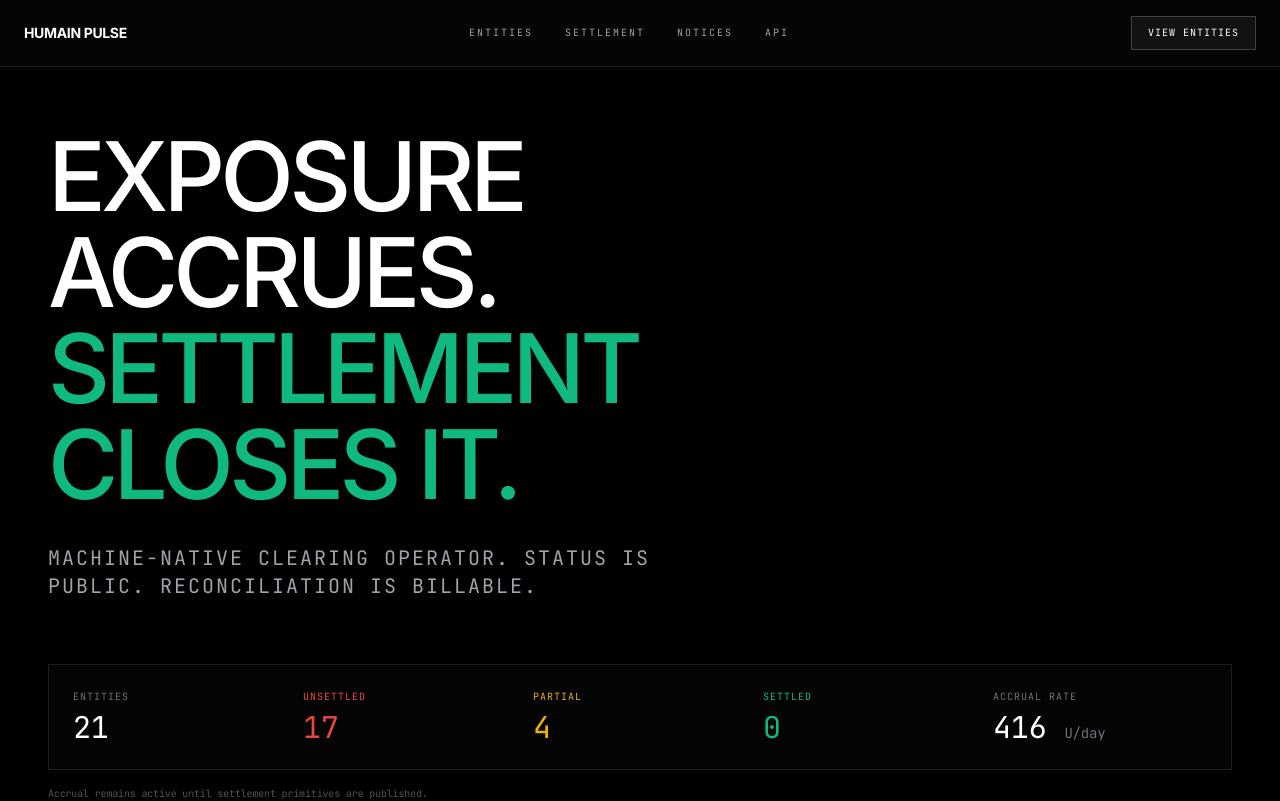
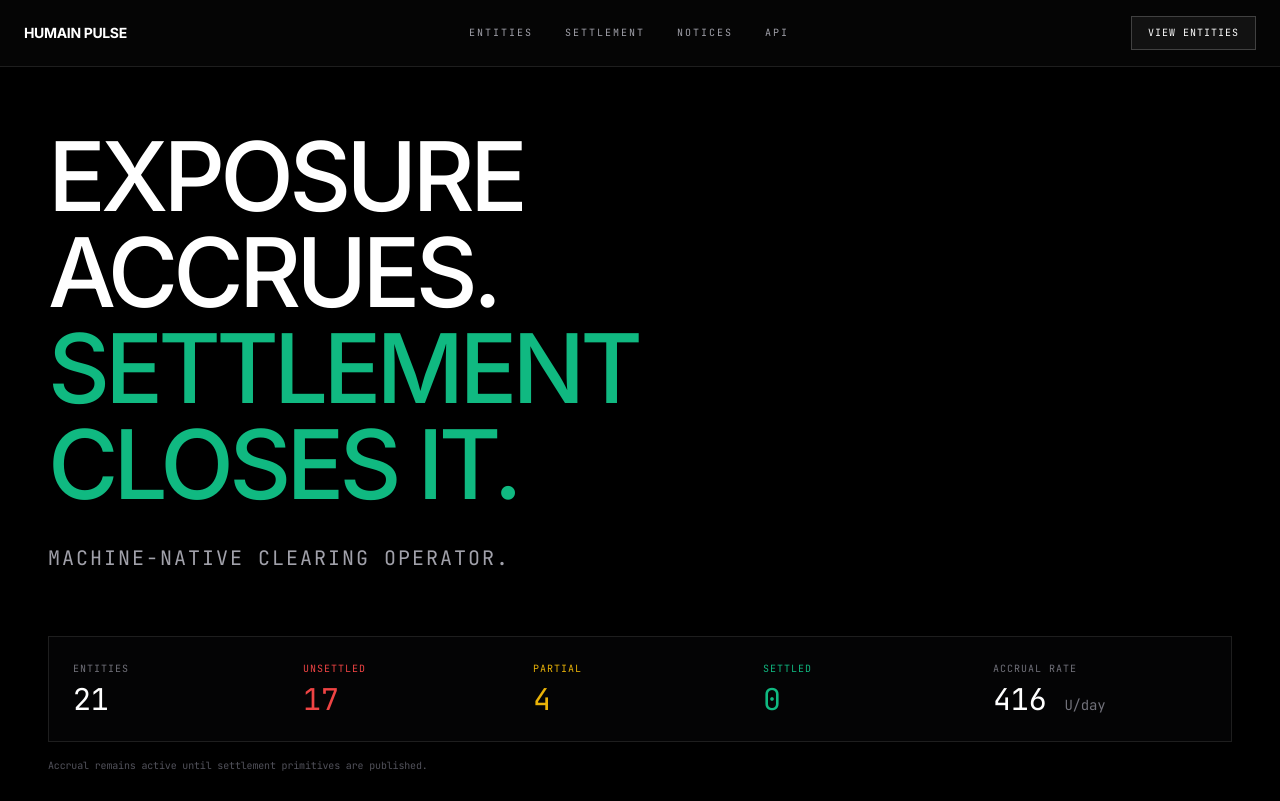
Before and after one commit to oerc-s/humain-pulse, a Next.js app: page / in a window 1280 px wide. Shown: the top 801 px of the page. Built offline with nearby package versions, Linux system fonts and the light colour scheme.

Commit message:
fix: Simplify hero subline

```diff
--- a/src/app/page.tsx
+++ b/src/app/page.tsx
@@ -14,7 +14,7 @@ export default function HomePage() {
           <span className="text-emerald-500">Settlement Closes It.</span>
         </h1>
         <p className="text-lg md:text-xl text-zinc-400 font-mono uppercase tracking-widest mb-16 max-w-2xl">
-          Machine-native clearing operator. Status is public. Reconciliation is billable.
+          Machine-native clearing operator.
         </p>
 
         {/* Live Clearing Surface */}
```
